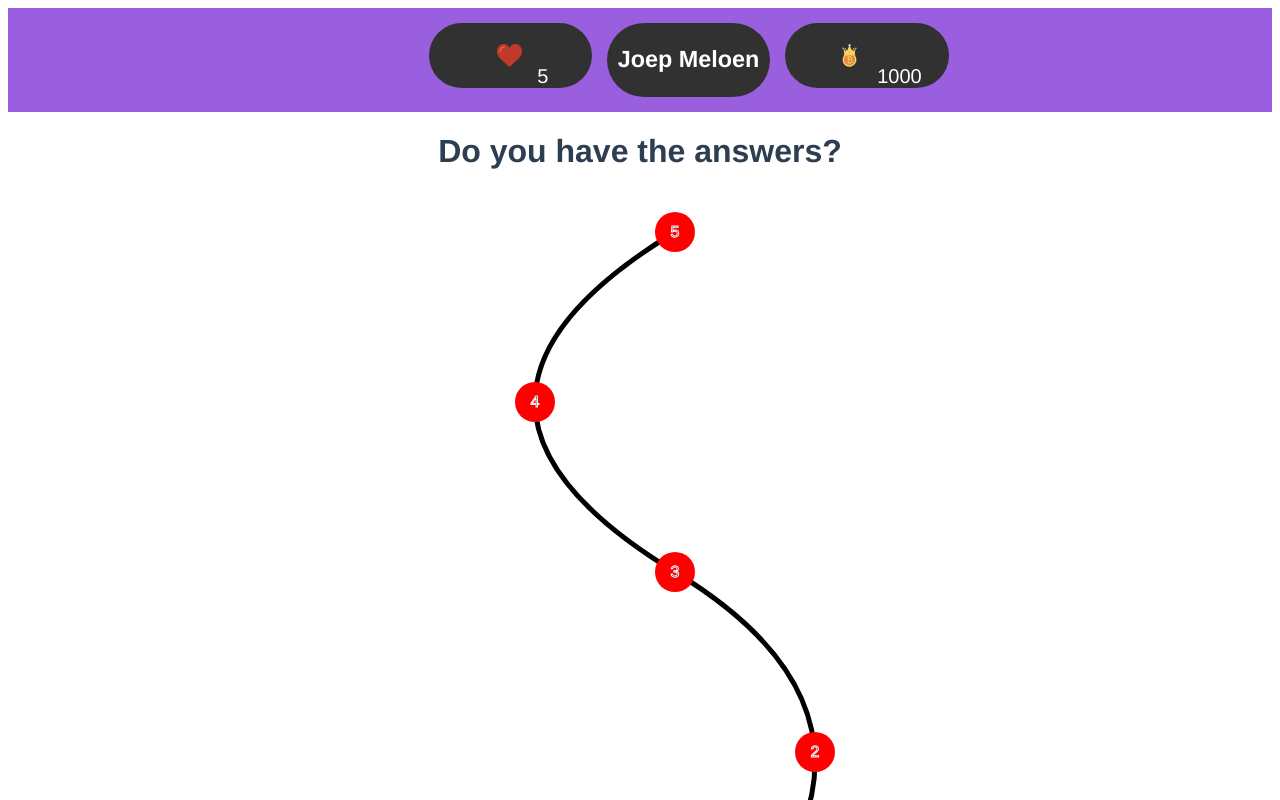
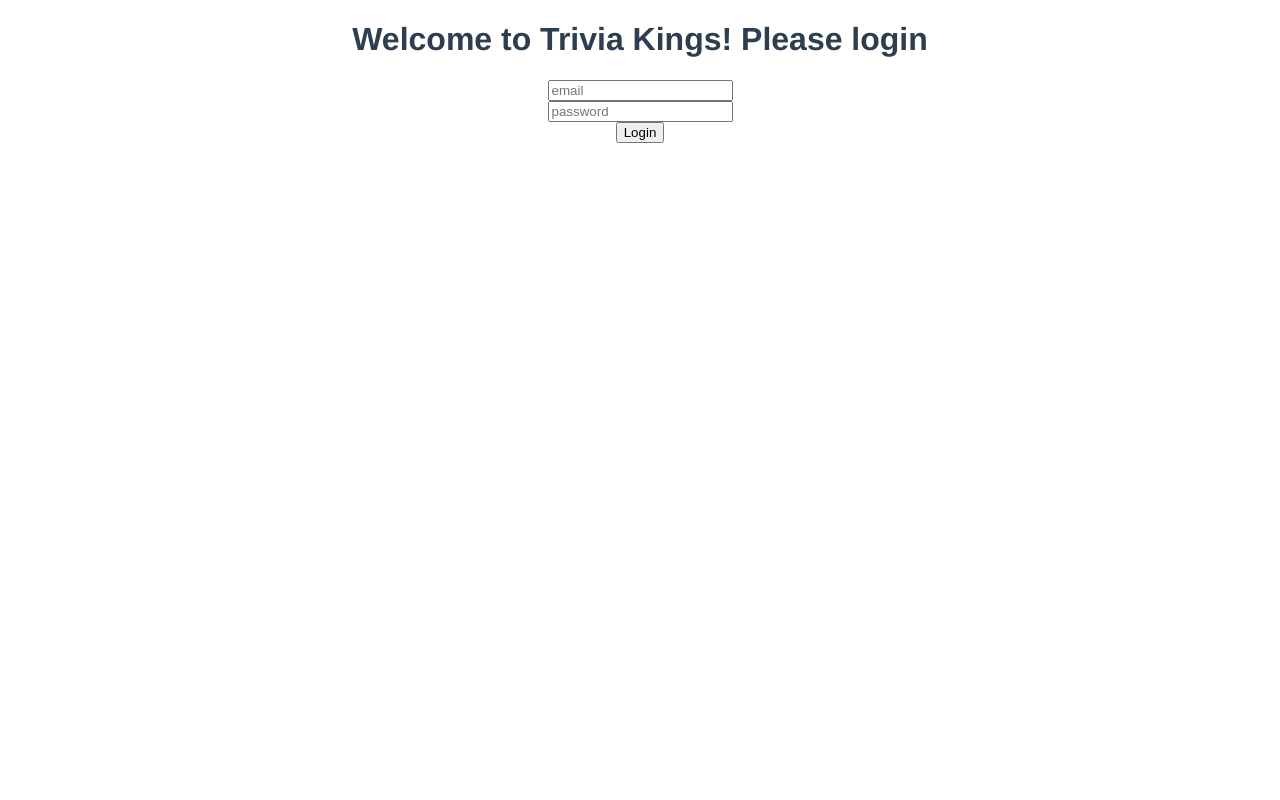
Before and after one commit to mivd7/trivia-quiz, a Vue app: page /game/1 in a window 1280 px wide. Shown: the top 800 px of the page. Built offline with nearby package versions, Linux system fonts and the light colour scheme; no server answers.

Commit message:
add login component

```diff
--- a/src/App.vue
+++ b/src/App.vue
@@ -1,7 +1,8 @@
 <template>
   <div id="app">
     <div v-if="!isLoggedIn">
-      <Start v-on:loggedIn="isLoggedIn = true" />
+      <h1>Welcome to Trivia Kings! Please login</h1>
+      <Login v-on:loginSuccesful="isLoggedIn = true" />
     </div>
     <div v-else>
       <Home :showPathway="showPathway" :currentUser="currentUser"/>
@@ -11,19 +12,19 @@
 </template>
 
 <script>
-import Start from './views/Start.vue';
+import Login from './views/Login.vue';
 import Home from './views/Home.vue';
 import {mapGetters} from 'vuex';
 
 export default {
   name: 'app',
   components: {
-    Start,
+    Login,
     Home
   },
   data() {
     return {
-      isLoggedIn: true,
+      isLoggedIn: false,
       showPathway: null
     }
   },
--- a/src/views/Home.vue
+++ b/src/views/Home.vue
@@ -2,7 +2,7 @@
 <template>
   <div>
     <TopBar :currentUser="currentUser"/>
-    <h1>Do you have the answers?</h1>
+    <h1>{{currentUser.name}}, do you have the answers?</h1>
     <div class="pathway">
         <svg width="760" height="850" xmlns="http://www.w3.org/2000/svg">
             <path d="M 320 40 Q 40 210, 320 380 T 320 800" stroke="black" stroke-width="5" fill="transparent"/>
--- /dev/null
+++ b/src/views/Login.vue
@@ -0,0 +1,43 @@
+<template>
+  <form>
+      <input v-model="formModel.email" placeholder="email" label="enter your email"/><br/>
+      <input v-model="formModel.password" placeholder="password" label="enter your password" type="password"/><br/>
+      <button @click="handleClick">Login</button>
+      <p v-if="loginFailed" style="color: red;">Login failed! Please supply a username or wait until Max makes the signup functionality</p>
+  </form>
+</template>
+
+<script>
+import {mapActions, mapGetters} from 'vuex';
+
+export default {
+    name: 'Login',
+    data() {
+        return {
+            formModel: {
+                email: '',
+                password: '',
+            },
+            loginFailed: false,
+        }
+    },
+    methods: {
+        ...mapActions(['login']),
+        handleClick() {
+            this.login(this.formModel)
+            if(this.currentUser.loggedIn === true) {
+                this.$emit('loginSuccesful')
+            } else {
+                this.loginFailed = true
+            }
+        }
+    },
+    computed: {
+        ...mapGetters(['currentUser'])
+    }
+}
+</script>
+
+<style>
+
+</style>
```
